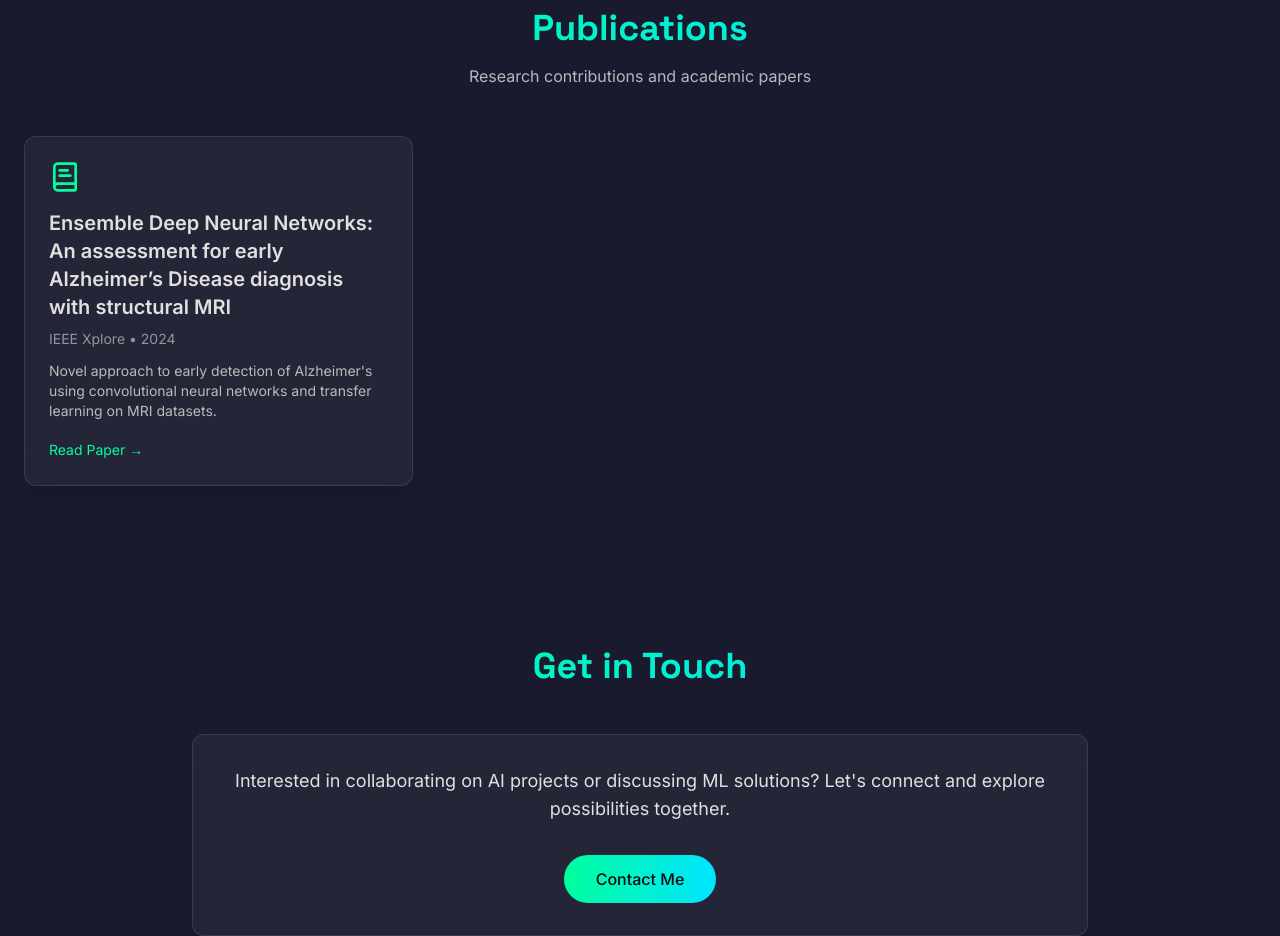
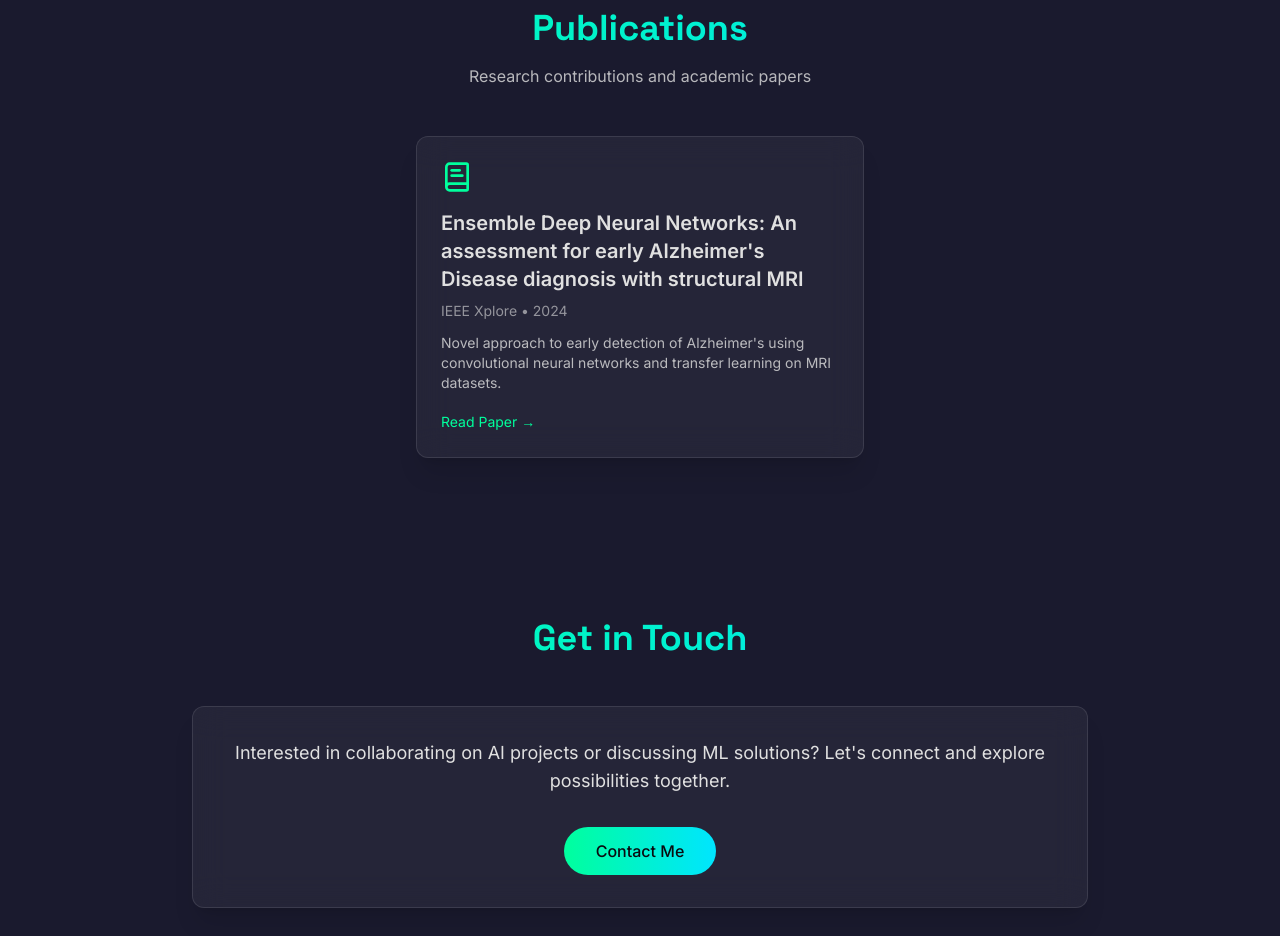
Before and after one commit to SohamG934/soham-ghadge-portfolio, a React (Vite) app: page / in a window 1280 px wide. Shown: the part 4000-4936 px from the top of the page. Built offline with nearby package versions, Linux system fonts and the light colour scheme.

Commit message:
Center justify publications card
The publications card will now be center justified.

```diff
--- a/src/components/Publications.tsx
+++ b/src/components/Publications.tsx
@@ -4,7 +4,7 @@ import { BookText } from 'lucide-react';
 
 const publications = [
   {
-    title: "Ensemble Deep Neural Networks: An assessment for early Alzheimer’s Disease diagnosis with structural MRI",
+    title: "Ensemble Deep Neural Networks: An assessment for early Alzheimer's Disease diagnosis with structural MRI",
     journal: "IEEE Xplore",
     year: 2024,
     description: "Novel approach to early detection of Alzheimer's using convolutional neural networks and transfer learning on MRI datasets.",
@@ -41,7 +41,7 @@ const Publications = () => {
           <p className="text-silver/80">Research contributions and academic papers</p>
         </motion.div>
 
-        <div className="grid gap-8 md:grid-cols-2 lg:grid-cols-3 justify-center">
+        <div className="flex flex-wrap justify-center gap-8">
           {publications.map((pub, index) => (
             <motion.div
               key={index}
@@ -49,7 +49,7 @@ const Publications = () => {
               whileInView={{ opacity: 1, y: 0 }}
               transition={{ duration: 0.5, delay: index * 0.1 }}
               viewport={{ once: true }}
-              className="glass-panel p-6 hover:bg-white/10 transition-colors"
+              className="glass-panel p-6 hover:bg-white/10 transition-colors max-w-md"
             >
               <BookText className="w-8 h-8 text-neon-green mb-4" />
               <h3 className="text-xl font-semibold mb-2">{pub.title}</h3>
```
